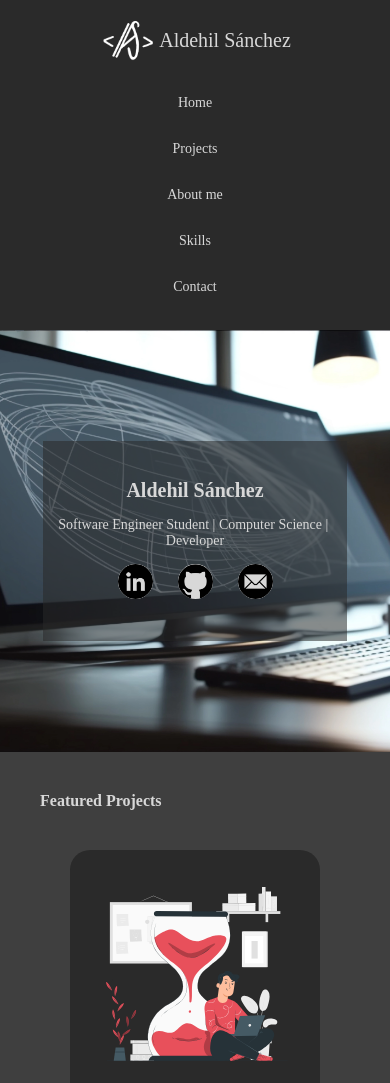
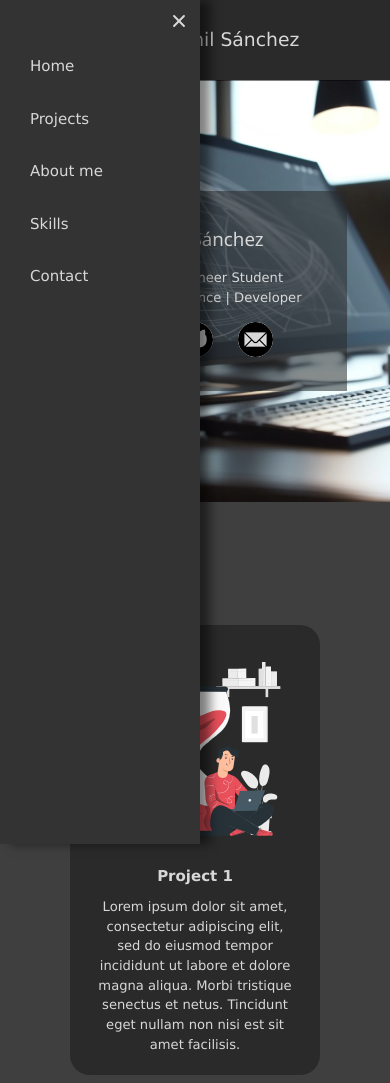
Before and after one commit to AldehilS/personal-web-portafolio, a website: page index.html in a window 390 px wide. Shown: the top 1083 px of the page. Drawn offline with nearby package versions, Linux system fonts and the light colour scheme.

Commit message:
Sidebar (not functioning yet)

```diff
--- a/index.html
+++ b/index.html
@@ -14,6 +14,7 @@
 
   <title>Home - Aldehil Sánchez</title>
   <link rel="shortcut icon" href="./assets/images/white-logo.png" type="image/x-icon">
+  <link rel="stylesheet" href="https://www.w3schools.com/w3css/4/w3.css">
   <link rel="stylesheet" href="./css/styles.css">
 </head>
 
@@ -25,6 +26,16 @@
     </a>
     <nav>
       <ul>
+        <li><a href="./index.html">Home</a></li>
+        <li><a href="./pages/projects.html">Projects</a></li>
+        <li><a href="./pages/about-me.html">About me</a></li>
+        <li><a href="./pages/skills.html">Skills</a></li>
+        <li><a href="./pages/contact.html">Contact</a></li>
+      </ul>
+    </nav>
+    <nav id="mySidebar" class="w3-sidebar">
+      <ul>
+        <li class="sidebar-close"><button class="gg-close"></button></li>
         <li><a href="./index.html">Home</a></li>
         <li><a href="./pages/projects.html">Projects</a></li>
         <li><a href="./pages/about-me.html">About me</a></li>
--- a/sass/base/_reset.scss
+++ b/sass/base/_reset.scss
@@ -3,6 +3,10 @@
   padding: 0;
   box-sizing: border-box;
   color: map-get($colors, text_primary);
+}
+
+body {
+  font-size: 16px;
 }
 
 h1 {
--- /dev/null
+++ b/sass/components/_close-gg.scss
@@ -0,0 +1,28 @@
+.gg-close {
+    box-sizing: border-box;
+    position: relative;
+    display: block;
+    transform: scale(var(--ggs,1));
+    width: 22px;
+    height: 22px;
+    border: 2px solid transparent;
+    border-radius: 40px;
+
+    &::after,
+    &::before {
+        content: "";
+        display: block;
+        box-sizing: border-box;
+        position: absolute;
+        width: 16px;
+        height: 2px;
+        background: currentColor;
+        transform: rotate(45deg);
+        border-radius: 5px;
+        top: 8px;
+        left: 1px
+    }
+    &::after {
+        transform: rotate(-45deg)
+    }
+}
--- a/sass/components/_main-card.scss
+++ b/sass/components/_main-card.scss
@@ -16,6 +16,7 @@
 
   h1 {
     padding: 0;
+    margin: 0;
   }
 }
 
--- a/sass/components/_nav.scss
+++ b/sass/components/_nav.scss
@@ -23,3 +23,32 @@ nav {
     }
   }
 }
+
+#mySidebar {
+  display: none;
+  align-self: flex-start;
+  margin: 0;
+  background-color: map-get($colors, sidebar);
+  box-shadow: 10px 0 10px rgba(0, 0, 0, 0.5);
+  ul {
+    flex-direction: column;
+    padding: 40px 20px;
+    li {
+      a {
+        display: block;
+        font-size: 1rem;
+        width: 100%;
+        padding: 15px 10px;
+      }
+    }
+    .sidebar-close {
+      position: absolute;
+      top: 0;
+      right: 0;
+      margin: 10px;
+      button {
+        background-color: transparent;
+      }
+    }
+  }
+}
--- a/sass/layout/_mobile.scss
+++ b/sass/layout/_mobile.scss
@@ -31,23 +31,29 @@
   }
 
   nav {
-    align-self: center;
-    width: 95%;
-    ul {
-      flex-direction: column;
-      align-items: center;
-      width: 100%;
-      li {
-        width: 100%;
-        text-align: center;
-        a {
-          display: block;
-          font-size: 1rem;
-          width: 100%;
-          padding: 15px 0;
-        }
-      }
-    }
+    // align-self: center;
+    // width: 95%;
+    // ul {
+    //   flex-direction: column;
+    //   align-items: center;
+    //   width: 100%;
+    //   li {
+    //     width: 100%;
+    //     text-align: center;
+    //     a {
+    //       display: block;
+    //       font-size: 1rem;
+    //       width: 100%;
+    //       padding: 15px 0;
+    //     }
+    //   }
+    // }
+
+    display: none;
+  }
+
+  #mySidebar {
+    display: block;
   }
 
   .main-image {
--- a/sass/styles.scss
+++ b/sass/styles.scss
@@ -20,6 +20,7 @@
 @import "./components/menu-desplegable";
 @import "./components/about-me";
 @import "./components/form-card";
+@import "./components/close-gg";
 
 // Responsive design
 @import "./layout/desktop-small";
--- a/sass/utilities/_maps.scss
+++ b/sass/utilities/_maps.scss
@@ -4,4 +4,5 @@ $colors: (
   bg_onPrimary: #2a2a2a8a,
   bg_onSecondary: #1a1a1a,
   text_primary: #d8d8d8,
+  sidebar: #333333,
 );
```
Also changed, not shown: pages/about-me.html (+1 -0 lines), pages/bootstrap-page.html (deleted, +0 -88 lines), pages/contact.html (+1 -0 lines), pages/projects.html (+1 -0 lines), pages/skills.html (+1 -0 lines), css/styles.css, 1 other file.
